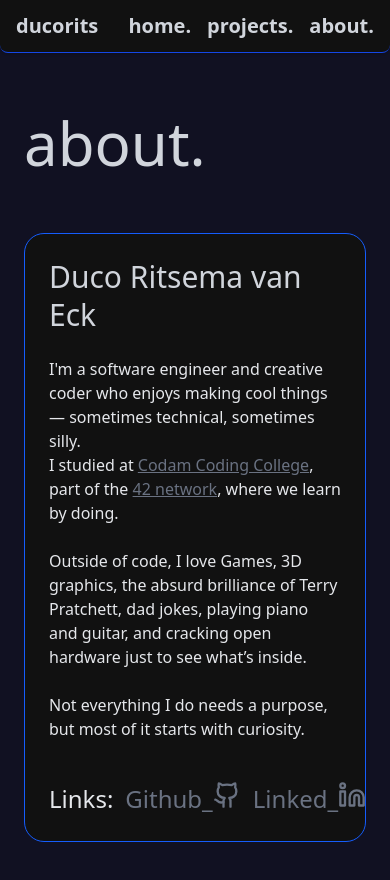
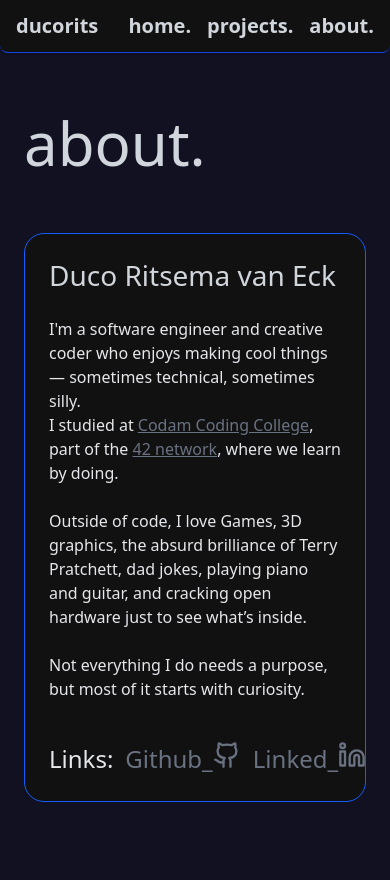
Before and after one commit to Ducorits/PortfolioV1, a SvelteKit app: page /about in a window 390 px wide. After the commit the page ends 844 px from the top, so only its background shows below. Built offline with nearby package versions, Linux system fonts and the light colour scheme.

Commit message:
Made my name smaller to hopefully look better on mobile

```diff
--- a/src/routes/about/+page.svelte
+++ b/src/routes/about/+page.svelte
@@ -20,7 +20,7 @@
     <div
       class="flex flex-col gap-6 md:mt-10 bg-[#111111] border-blue-600 border rounded-[20px] h-full p-6 w-full text-gray-200"
     >
-      <h2 class="text-gray-300 text-[30px] sm:text-[40px] leading-tight">
+      <h2 class="text-gray-300 text-[28px] sm:text-[40px] leading-tight">
         Duco Ritsema van Eck
       </h2>
       <p>
```
